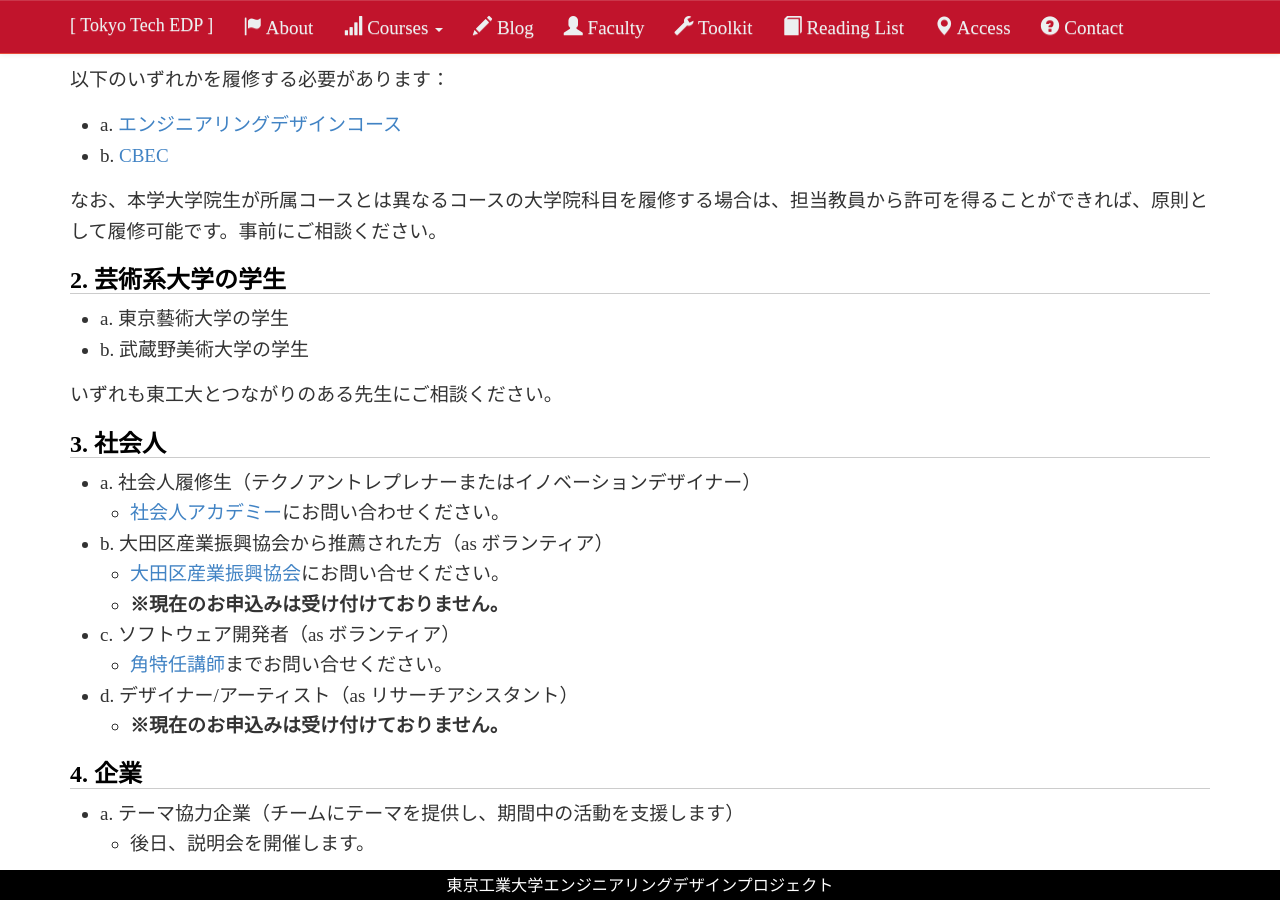
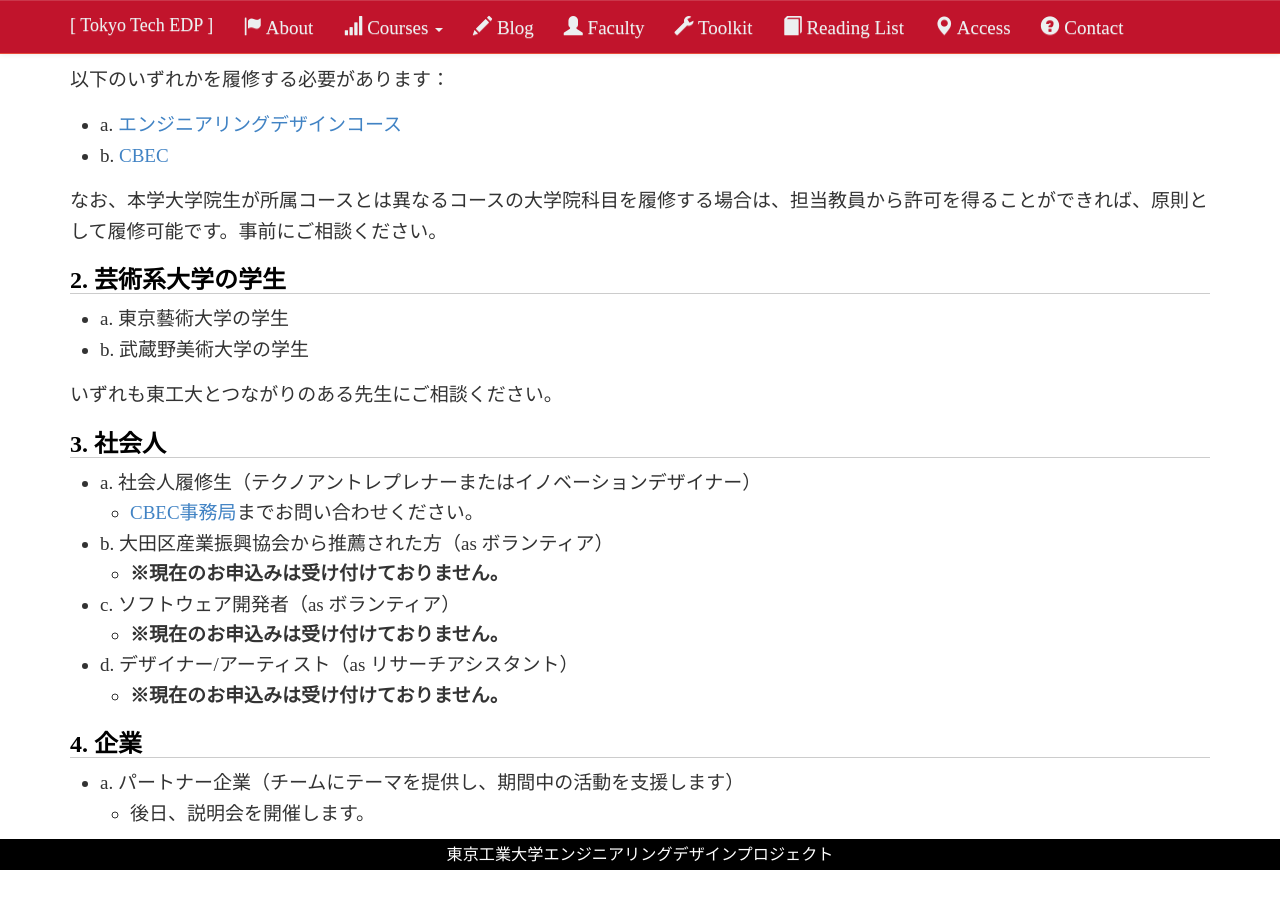
Before and after one commit to titech-edp/titech-edp.github.io, a Jekyll site: the page built from about/index.md, in a window 1280 px wide and 900 px high, scrolled down 1090 px. Built offline with Jekyll 4.4.1, drawn with Linux system fonts in a browser that asks for light colours; nearby versions of some CDN libraries; library files that are not in the unit come from our copies; after the commit the page ends 1960 px from its top, so only the background shows below that.

Commit message:
update about

```diff
--- a/about/index.md
+++ b/about/index.md
@@ -20,7 +20,7 @@ title: エンジニアリングデザインプロジェクトについて
 以下のいずれかを履修する必要があります：
 
 - a. [エンジニアリングデザインコース](http://www.esd.titech.ac.jp/)
-- b. [CBEC](www.eng.titech.ac.jp/~cbe/)
+- b. [CBEC](https://www.cbec.titech.ac.jp/)
 
 なお、本学大学院生が所属コースとは異なるコースの大学院科目を履修する場合は、担当教員から許可を得ることができれば、原則として履修可能です。事前にご相談ください。
 
@@ -34,19 +34,18 @@ title: エンジニアリングデザインプロジェクトについて
 ## 3. 社会人
 
 - a. 社会人履修生（テクノアントレプレナーまたはイノベーションデザイナー）
-  - [社会人アカデミー](http://www.academy.titech.ac.jp/)にお問い合わせください。
+  - [CBEC事務局](https://www.cbec.titech.ac.jp/)までお問い合わせください。
 
 - b. 大田区産業振興協会から推薦された方（as ボランティア）
-  - [大田区産業振興協会](http://www.pio-ota.jp/)にお問い合せください。
   - **※現在のお申込みは受け付けておりません。**
 
 - c. ソフトウェア開発者（as ボランティア）
-  - [角特任講師](http://twitter.com/kdmsnr)までお問い合せください。
+  - **※現在のお申込みは受け付けておりません。**
 
 - d. デザイナー/アーティスト（as リサーチアシスタント）
   - **※現在のお申込みは受け付けておりません。**
 
 ## 4. 企業
 
-- a. テーマ協力企業（チームにテーマを提供し、期間中の活動を支援します）
+- a. パートナー企業（チームにテーマを提供し、期間中の活動を支援します）
   - 後日、説明会を開催します。
```
